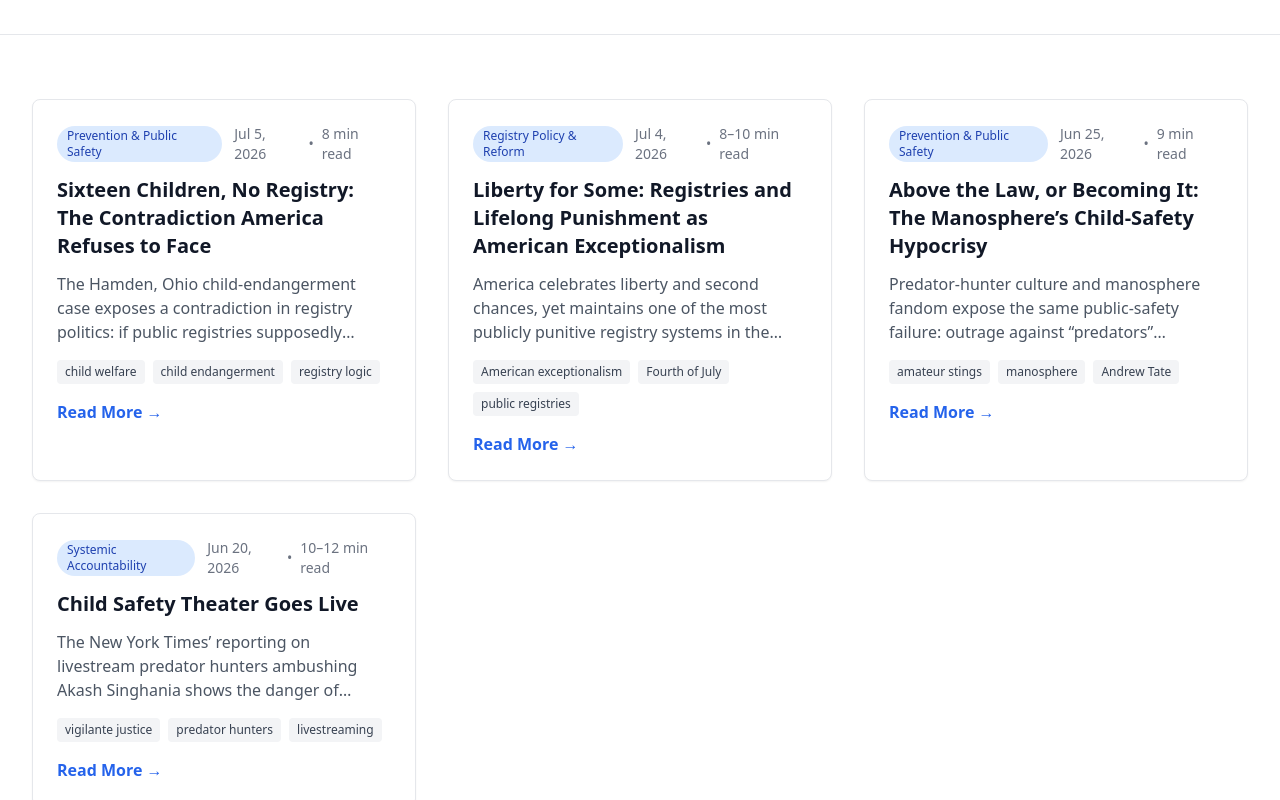
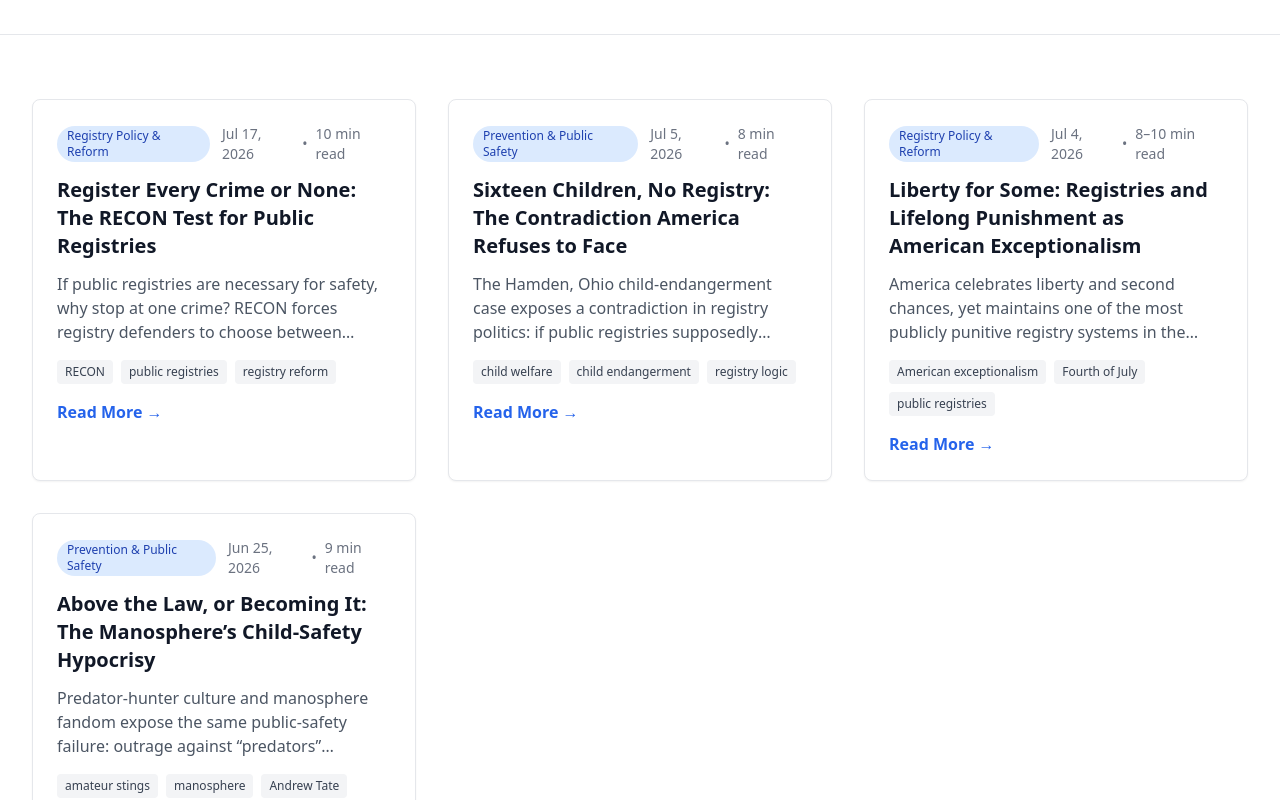
Before and after one commit to projectsolarrecon/Solar, a React (Vite) app: page /blog in a window 1280 px wide. Shown: the part 1720-2520 px from the top of the page. Built offline with nearby package versions, Linux system fonts and the light colour scheme.

Commit message:
Update blogPosts.ts

```diff
--- a/src/data/blogPosts.ts
+++ b/src/data/blogPosts.ts
@@ -12,6 +12,31 @@ export interface BlogPost {
 
 export const allBlogPosts: BlogPost[] = [
   // Insert this object at the TOP of the exported array (newest-first):
+{
+  id: "register-every-crime-or-none",
+  title: "Register Every Crime or None: The RECON Test for Public Registries",
+  excerpt:
+    "If public registries are necessary for safety, why stop at one crime? RECON forces registry defenders to choose between consistent logic and selective punishment.",
+  author: "The SOLAR Project",
+  date: "Jul 17, 2026",
+  readTime: "10 min read",
+  category: "Registry Policy & Reform",
+  tags: [
+    "RECON",
+    "public registries",
+    "registry reform",
+    "selective punishment",
+    "public safety mythology",
+    "collateral consequences",
+    "proportionality",
+    "reentry",
+    "public notification",
+    "recidivism",
+    "child safety",
+    "evidence-based policy",
+  ],
+  path: "/blog/register-every-crime-or-none",
+},
 {
   id: "sixteen-children-no-registry",
   title: "Sixteen Children, No Registry: The Contradiction America Refuses to Face",
```
